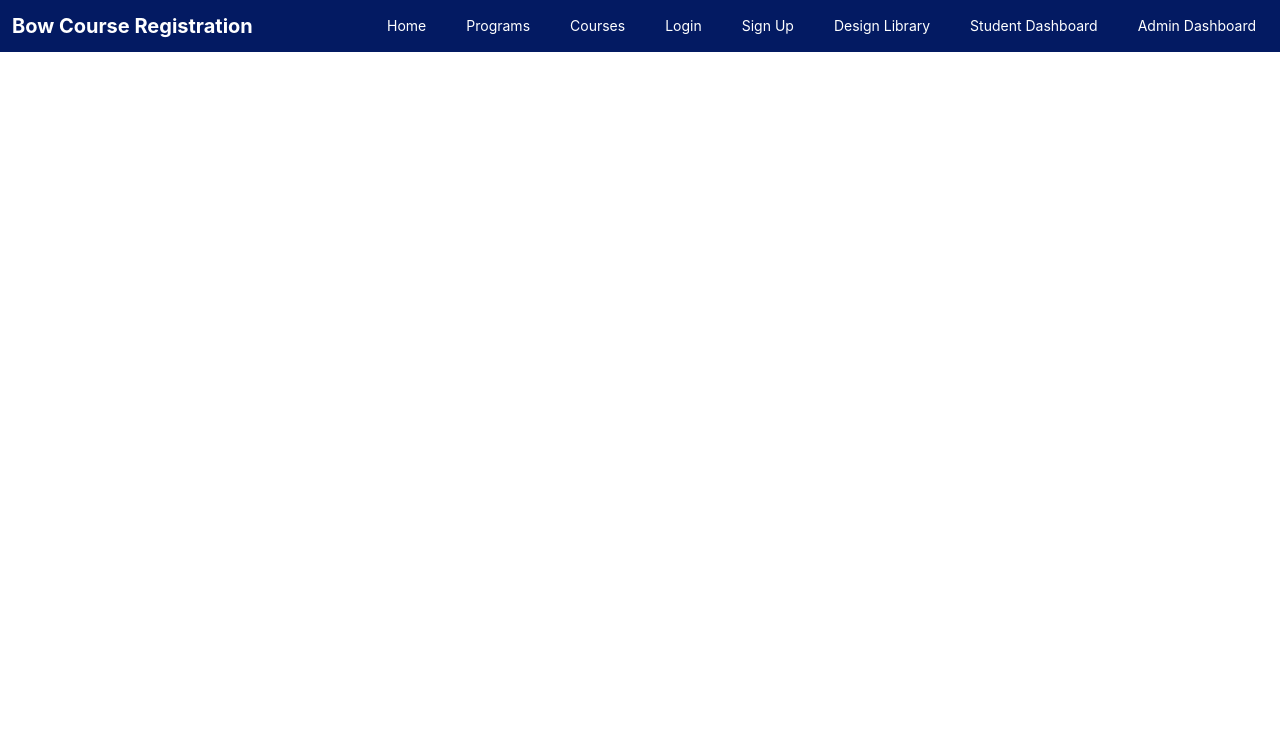
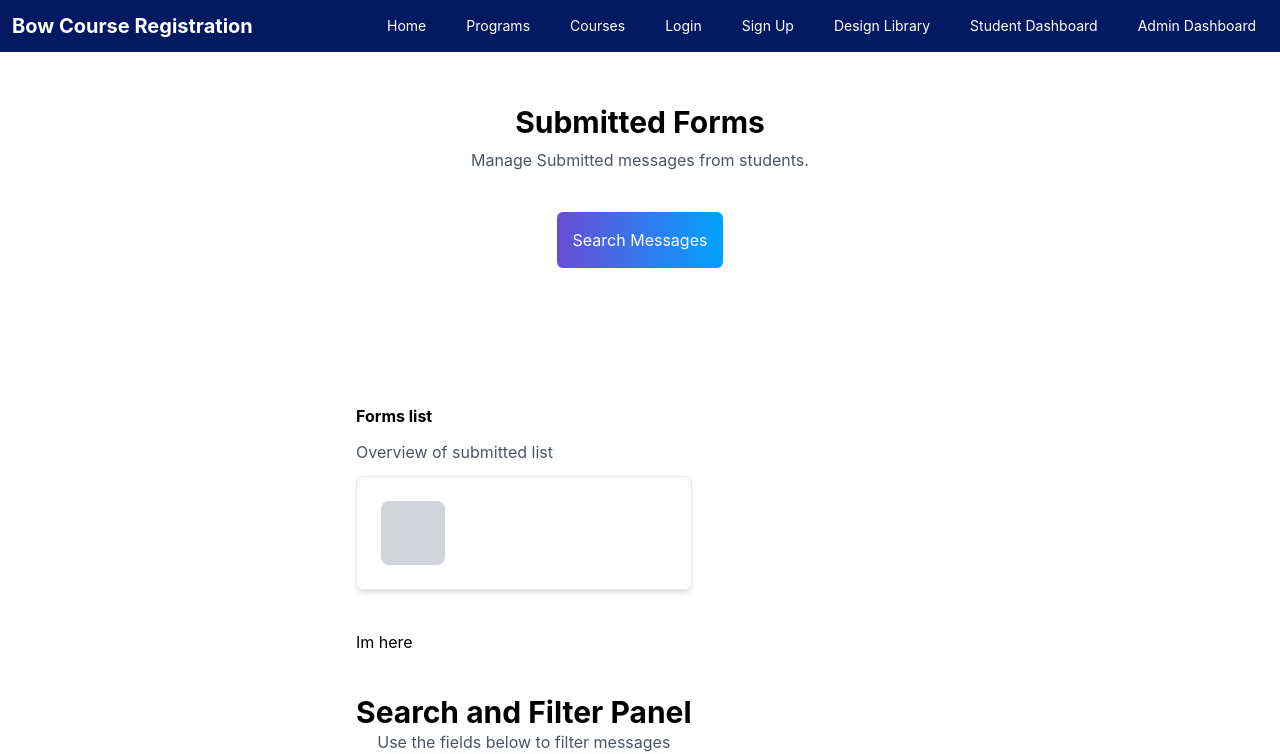
Before and after one commit to TyLandry/bow-course-registration---group-1, a React (Create React App) app: page /submitted-forms in a window 1280 px wide. Shown: the top 754 px of the page. Built offline with nearby package versions, Linux system fonts and the light colour scheme.

Commit message:
added "Dummy" submitted forms
Added an unfinished student forms just to make sure to not have any conflicts when others are going to push their code

```diff
--- a/src/App.js
+++ b/src/App.js
@@ -7,7 +7,7 @@ import StudentDashboard from "./pages/StudentDashboard";
 import LoginPage from "./pages/LoginPage";
 import SignUpPage from "./pages/SignupPage";
 import AdminDashboard from "./pages/AdminDashboard";
-import StudentListPage from "./pages/StudentListPage";
+import SubmittedForms from "./pages/SubmittedForms";
 
 export default function App() {
   return (
@@ -22,8 +22,8 @@ export default function App() {
             <Route path="/student-dashboard" element={<StudentDashboard />} />
             <Route path="/login" element={<LoginPage />} />
             <Route path="/signup" element={<SignUpPage />}></Route>
+            <Route path="/submitted-forms" element={<SubmittedForms />}></Route>
             <Route path="/admin-dashboard" element={<AdminDashboard />} />
-            <Route path="/student-list" element={<StudentListPage />} />
           </Routes>
         </div>
         <Footer />
--- a/src/pages/SubmittedForms.jsx
+++ b/src/pages/SubmittedForms.jsx
@@ -0,0 +1,47 @@
+import React, { useEffect } from "react";
+
+export default function SubmittedForms() {
+  return (
+    <div className="flex flex-col items-center gap-6 py-10">
+      <div className="text-center space-y-2">
+        <h1 className="font-bold text-3xl">Submitted Forms</h1>
+        <p className="text-gray-600">
+          Manage Submitted messages from students.
+        </p>
+      </div>
+      <div className="flex mt-4">
+        <button className=" btn-primary-fill py-4 px-4 text-small">
+          Search Messages
+        </button>
+      </div>
+
+      {/* For forms list */}
+      <div className="px-64 self-start mt-28">
+        <h2 className="font-bold">Forms list</h2>
+        <p className="text-gray-600 py-3">Overview of submitted list</p>
+        <div className="round-md p-6 flex gap-4 max-w-2xl mx-auto border rounded-md shadow-md">
+          <div className="w-16 h-16 bg-gray-300 rounded-lg"></div>
+        </div>
+
+        {/* Foor message details space */}
+        <div className="flex mt-10">
+          <p>Im here</p>
+        </div>
+
+        {/* ForSearch and Filter pannel */}
+        <div className="flex  flex-col mt-10">
+          <div className="flex flex-col items-enter text-center">
+            <h1 className="font-bold text-3xl">Search and Filter Panel</h1>
+            <p className="text-gray-600">
+              Use the fields below to filter messages
+            </p>
+          </div>
+          <div className="round-md p-6 flex gap-4 max-w-2xl mx-auto border rounded-md shadow-md flex-col">
+            <h2 className="font-bold">Search</h2>
+            <p>Search by student id name or ID.</p>
+          </div>
+        </div>
+      </div>
+    </div>
+  );
+}
```
